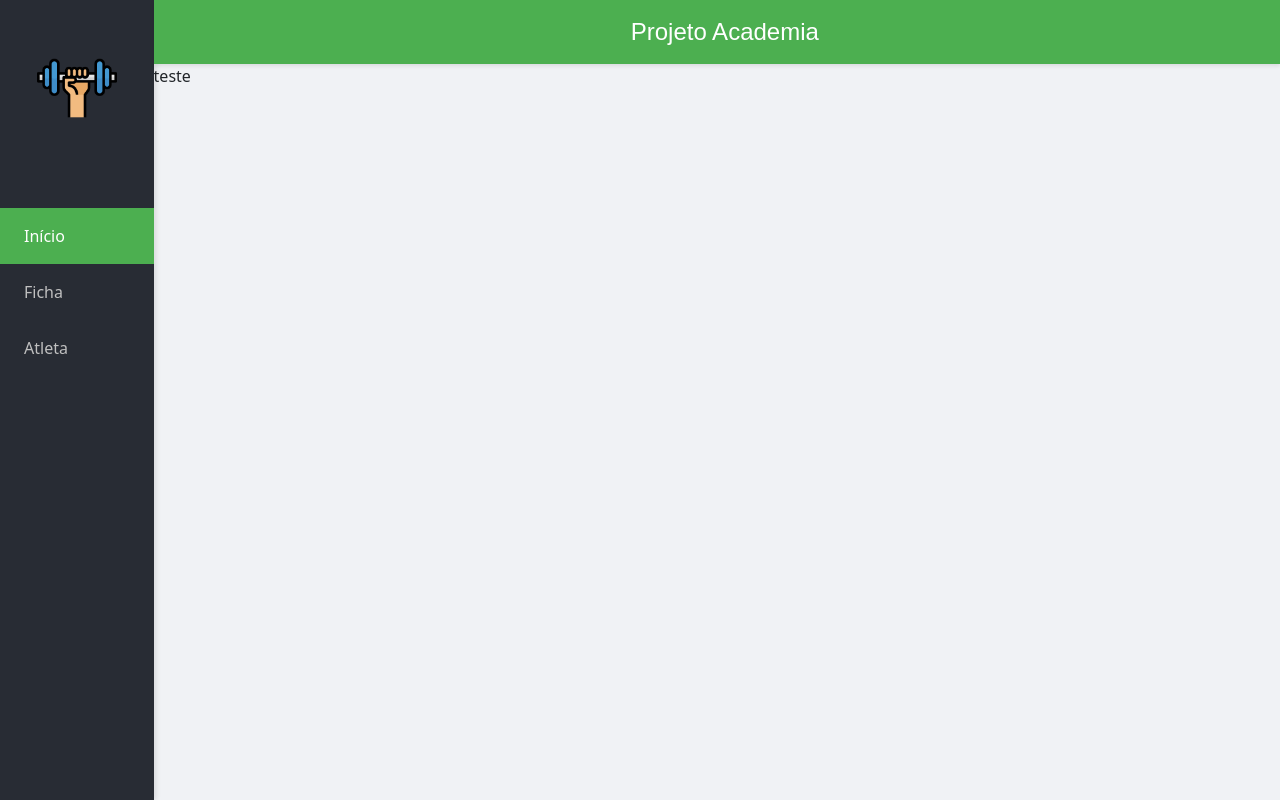
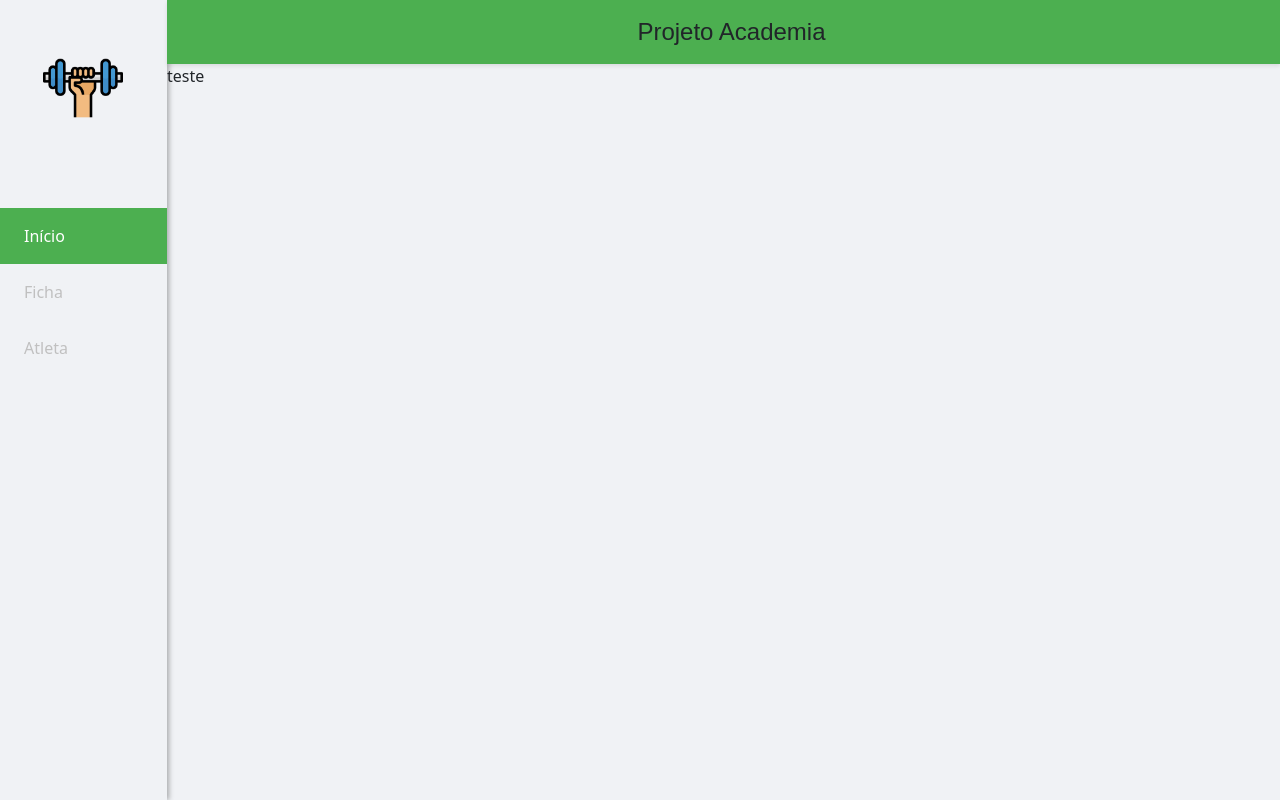
Before and after one commit to joaomarcelo09/ficha-acad-ui, a Vue app: page / in a window 1280 px wide. Built offline with nearby package versions, Linux system fonts and the light colour scheme.

Commit message:
fix: adjusts

```diff
--- a/index.html
+++ b/index.html
@@ -2,7 +2,7 @@
 <html lang="en">
   <head>
     <meta charset="UTF-8" />
-    <link rel="icon" href="/public/academia.png" />
+    <link rel="icon" href="/academia.png" />
     <meta name="viewport" content="width=device-width, initial-scale=1.0" />
     <title>Ficha Academia</title>
 
--- a/src/App.vue
+++ b/src/App.vue
@@ -18,13 +18,13 @@ import Header from './components/struture/HeaderBar.vue'
 .main-container {
   display: flex;
   position: fixed;
-  background-color: #f0f2f5;
+  background-color: var(--light-gray);
   width: 100%;
   height: 100%;
 }
 div.content {
-  width: 88%;
-  height: auto;
+  width: 100%;
+  height: 100%;
 }
 
 @media (min-width: 1024px) {
--- a/src/components/struture/HeaderBar.vue
+++ b/src/components/struture/HeaderBar.vue
@@ -9,12 +9,12 @@
   display: flex;
   justify-content: center;
   align-items: center;
-  background-color: #4caf50;
-  color: #ffffff;
+  background-color: var(--green);
+  color: var(--white);
   height: 4rem;
   padding: 0 1rem;
   box-shadow: 0 2px 4px rgba(0, 0, 0, 0.1);
-  font-family: 'Arial', sans-serif;
+  font-family: var(--arial);
   position: relative;
 }
 
@@ -25,7 +25,6 @@
 
 @media (min-width: 1024px) {
   .header {
-    justify-content: center;
     padding-right: calc(var(--section-gap) / 2);
   }
 }
--- a/src/components/struture/SideBar.vue
+++ b/src/components/struture/SideBar.vue
@@ -15,12 +15,9 @@
 .sidebar {
   margin: 0;
   padding: 0;
-  width: 12%;
-  background-color: #282c34;
-  /* position: fixed; */
-  /* height: 100%; */
-  overflow: auto;
-  box-shadow: 2px 0 5px rgba(0, 0, 0, 0.1);
+  width: 15%;
+  background-color: var(--dark-gray);
+  box-shadow: 2px 0 5px rgba(0, 0, 0, 0.3);
 }
 
 .sidebar-header {
@@ -37,7 +34,6 @@
 
 nav {
   width: 100%;
-  text-align: left;
   margin-top: 2rem;
 }
 
--- a/src/main.ts
+++ b/src/main.ts
@@ -2,6 +2,8 @@
 import { createApp } from 'vue'
 import { createPinia } from 'pinia'
 import './style.css'
+import './styles/colors.css'
+import './styles/fonts.css'
 
 import App from './App.vue'
 import router from './router'
--- /dev/null
+++ b/src/styles/colors.css
@@ -0,0 +1,6 @@
+:root {
+    --light-gray: #f0f2f5;
+    --white: #ffffff
+    --dark-gray: #282c34;
+    --green: #4caf50
+  }
--- /dev/null
+++ b/src/styles/fonts.css
@@ -0,0 +1,3 @@
+:root {
+  --arial: 'Arial', sans-serif;
+}
```
Also changed, not shown: src/style.css (+0 -15 lines).
